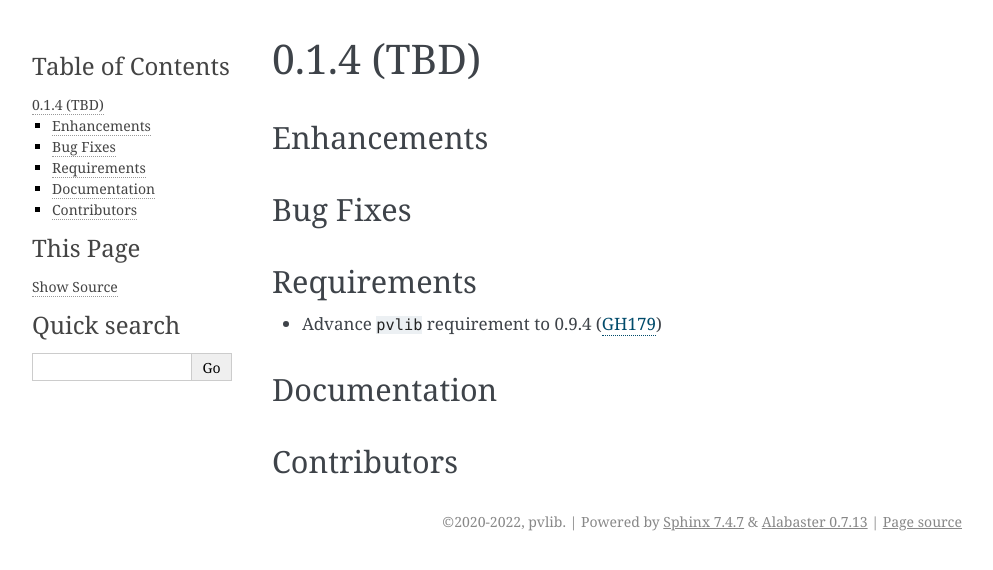
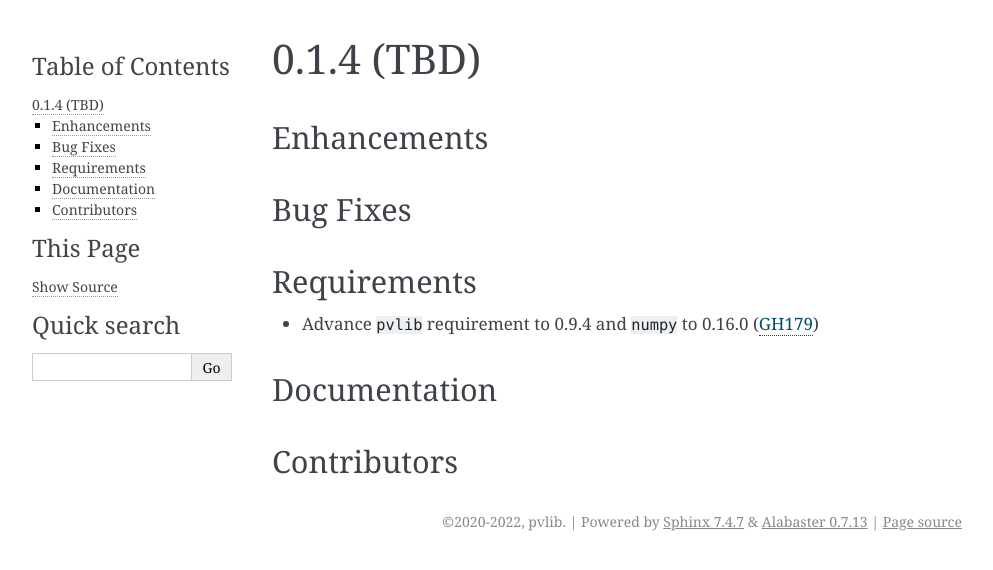
Before and after one commit to pvlib/pvanalytics, a Sphinx documentation site: the page built from docs/whatsnew/0.1.4.rst, in a window 1280 px wide. Shown: the top 570 px of the page, without its empty margins (148-1141 px from the left). Built offline with Sphinx 7.4.7, drawn with Linux system fonts in a browser that asks for light colours; pages that are not in the unit, such as notebooks, are missing from menus.

Commit message:
bump numpy as well

```diff
--- a/docs/whatsnew/0.1.4.rst
+++ b/docs/whatsnew/0.1.4.rst
@@ -12,7 +12,7 @@ Bug Fixes
 
 Requirements
 ~~~~~~~~~~~~
-* Advance ``pvlib`` requirement to 0.9.4 (:pull:`179`)
+* Advance ``pvlib`` requirement to 0.9.4 and ``numpy`` to 0.16.0 (:pull:`179`)
 
 Documentation
 ~~~~~~~~~~~~~
--- a/requirements-min.txt
+++ b/requirements-min.txt
@@ -1,4 +1,4 @@
-numpy~=1.15.0
+numpy~=1.16.0
 pandas~=0.24.0
 pvlib~=0.9.4
 scipy~=1.2.0
--- a/setup.py
+++ b/setup.py
@@ -32,7 +32,7 @@ TESTS_REQUIRE = [
 ]
 
 INSTALL_REQUIRES = [
-    'numpy >= 1.15.0',
+    'numpy >= 1.16.0',
     'pandas >= 0.24.0, != 1.1.*',
     'pvlib >= 0.9.4',
     'scipy >= 1.2.0',
```
